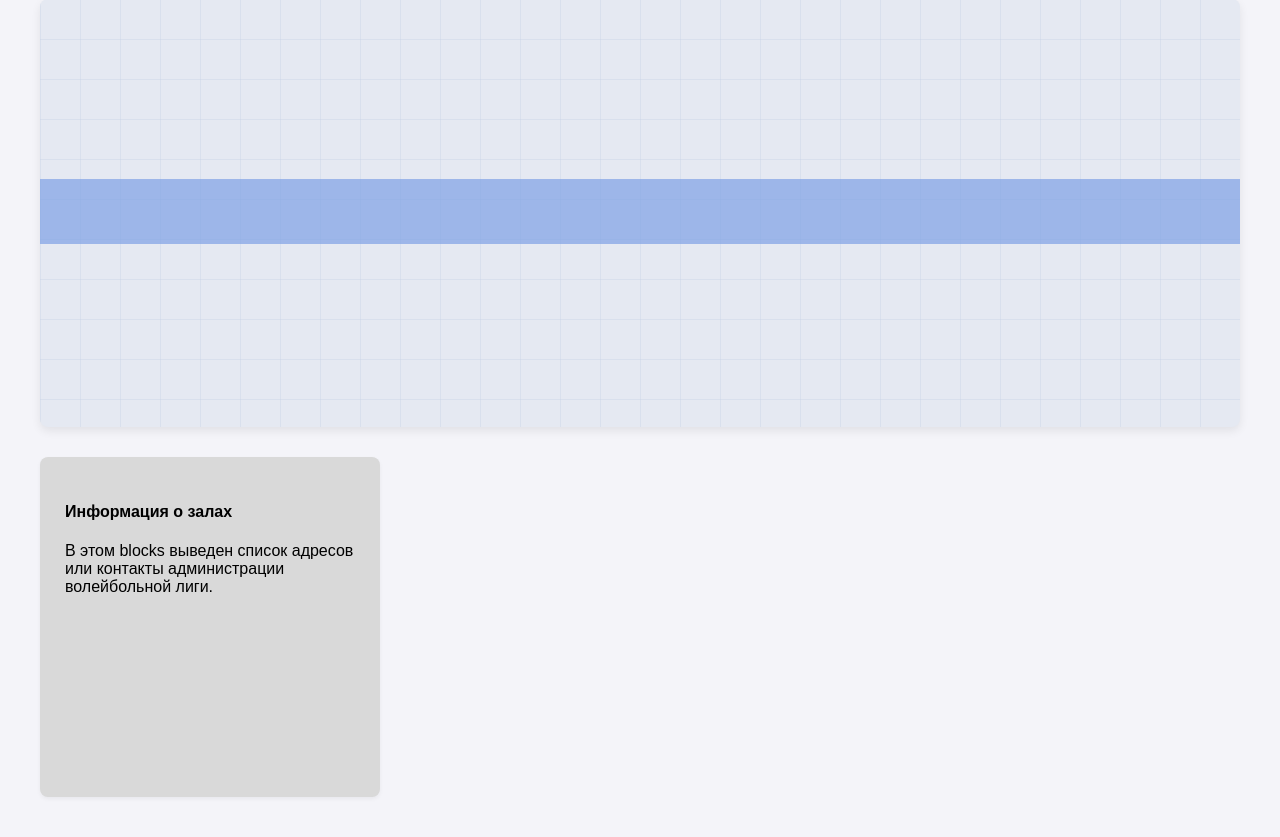
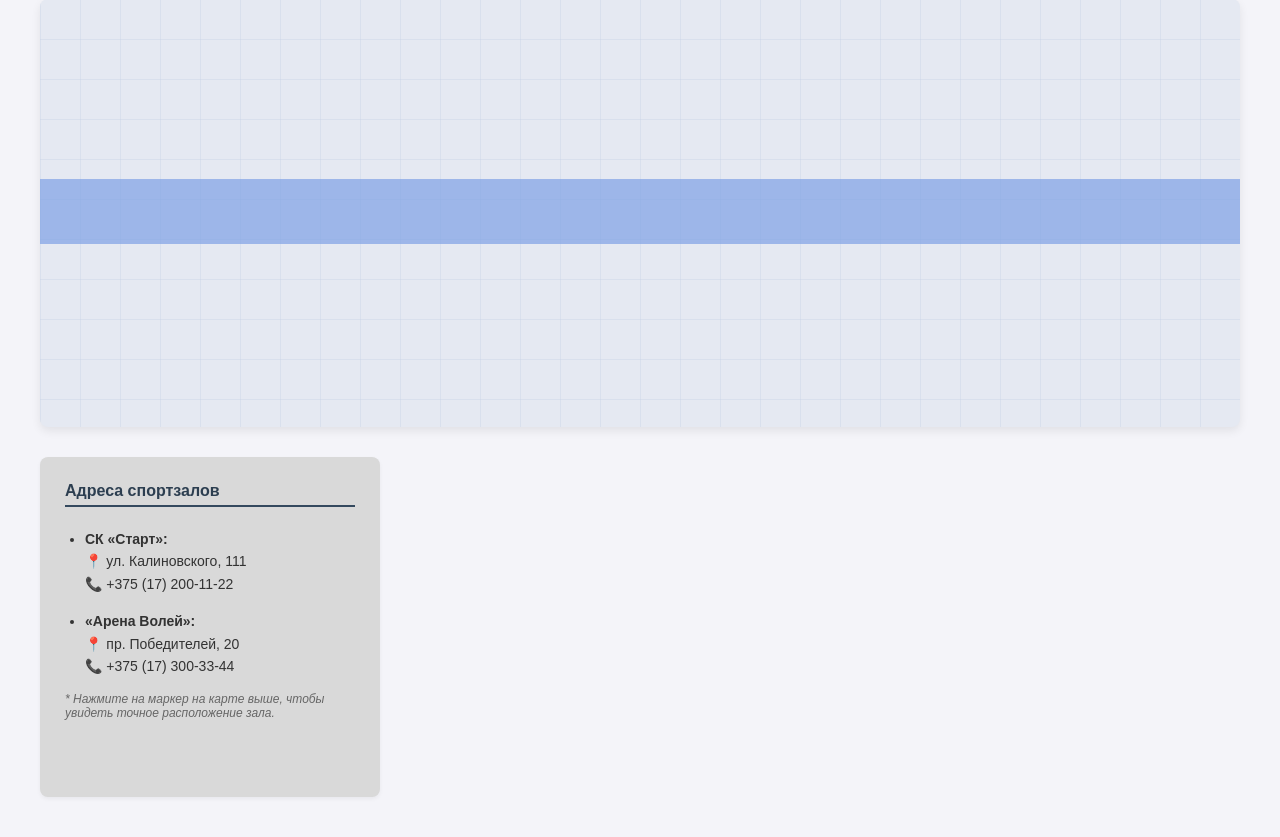
Before and after one commit to zhenyavorobyov01071992-droid/volleyball-league, a Flask app: page / in a window 1280 px wide. Shown: the part 305-1142 px from the top of the page. Run offline with Flask 3, Linux system fonts and the light colour scheme; data that the repository does not hold is empty; some libraries are stand-ins or nearby versions.

Commit message:
feat: fill rectangle 35 figma card with real hall addresses and contacts

```diff
--- a/templates/index.html
+++ b/templates/index.html
@@ -153,12 +153,26 @@
     <div id="map-container"></div>
 
     <!-- Нижняя секция с вашим Rectangle 35 -->
-    <div class="bottom-content">
-        <div class="figma-card">
-            <h4>Информация о залах</h4>
-            <p>В этом blocks выведен список адресов или контакты администрации волейбольной лиги.</p>
-        </div>
+    <!-- Ровно ваш блок Rectangle 35 из Figma (Наполненный полезной информацией) -->
+    <div class="figma-card">
+        <h4 style="margin-top: 0; color: #2c3e50; border-bottom: 2px solid #34495e; padding-bottom: 5px;">Адреса
+            спортзалов</h4>
+        <ul style="padding-left: 20px; margin: 10px 0; font-size: 14px; line-height: 1.6; color: #333;">
+            <li>
+                <b>СК «Старт»:</b><br>
+                📍 ул. Калиновского, 111<br>
+                📞 +375 (17) 200-11-22
+            </li>
+            <li style="margin-top: 15px;">
+                <b>«Арена Волей»:</b><br>
+                📍 пр. Победителей, 20<br>
+                📞 +375 (17) 300-33-44
+            </li>
+        </ul>
+        <p style="font-size: 12px; color: #666; margin-top: 15px; font-style: italic;">* Нажмите на маркер на карте
+            выше, чтобы увидеть точное расположение зала.</p>
     </div>
+
 
     <!-- Автономный скрипт отображения точек на подложке из базы данных -->
     <script>
```
